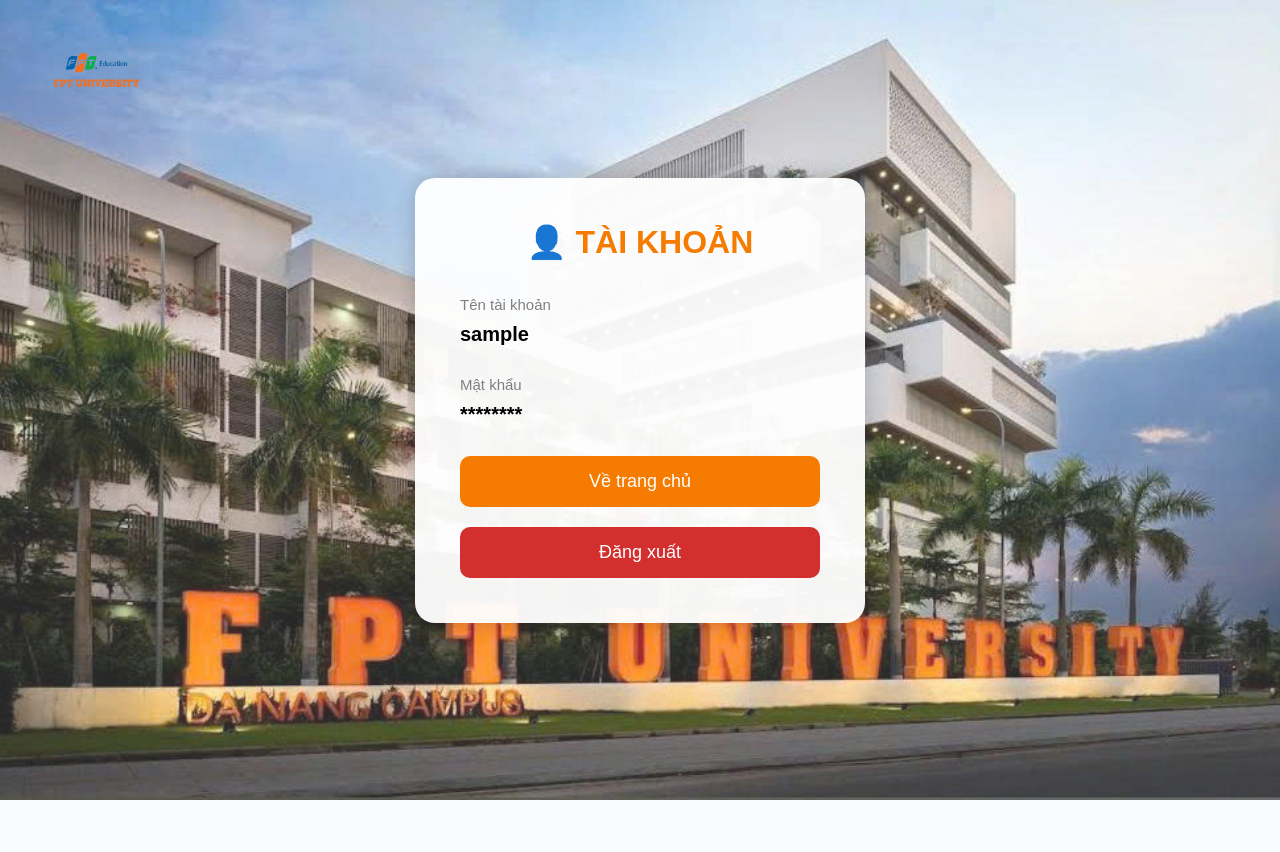
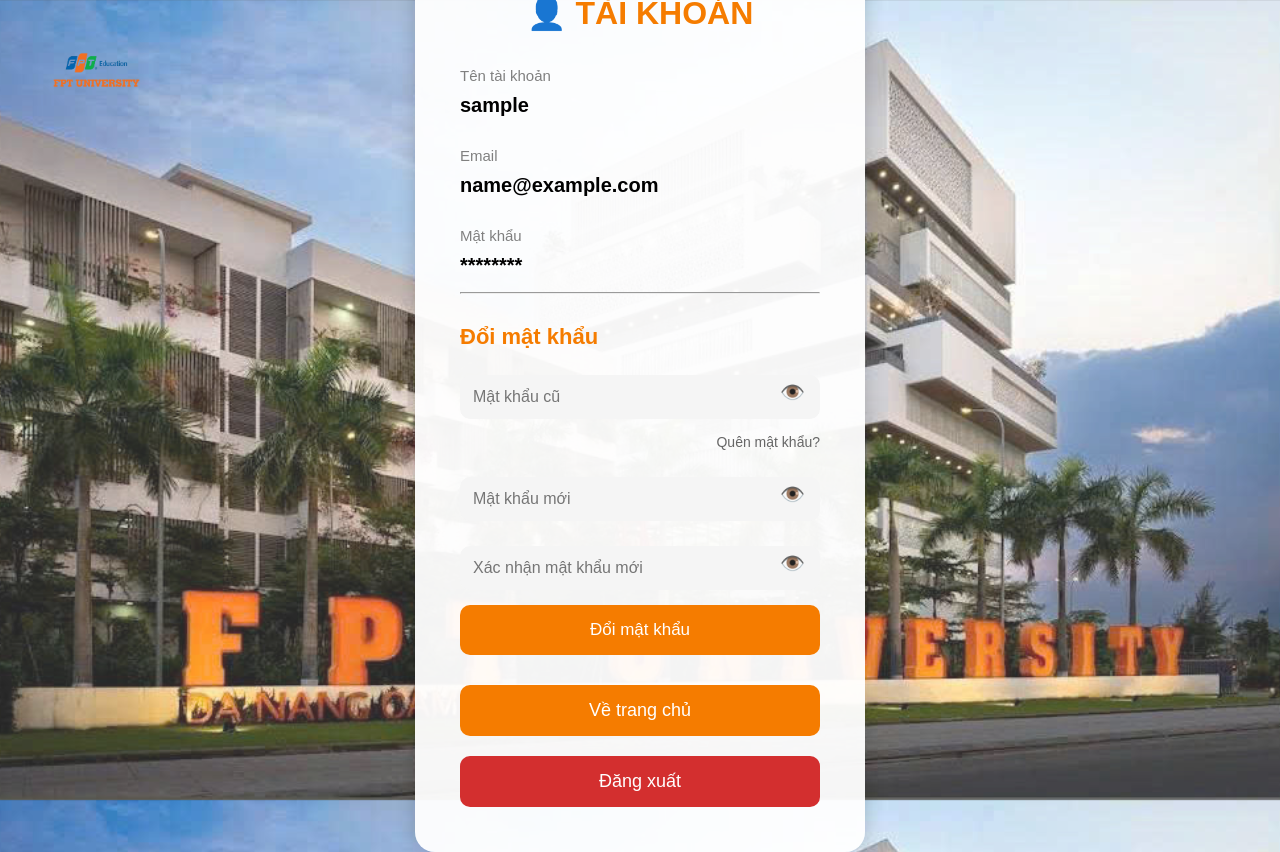
Before and after one commit to nguyendangkhoa22052007-del/SSA101, a Flask app: template templates/account.html in a window 1280 px wide. Before the commit the page ends 800 px from the top, so only its background shows below. Run offline with Flask 3, Linux system fonts and the light colour scheme; the template is opened without the code that fills it: most values are stand-ins (such as "Sample title", 1, 10 or a date in 2020); parts of the project's set-up code (start-up, migrations or seed data) failed here and were passed over.

Commit message:
Update account.html

```diff
--- a/templates/account.html
+++ b/templates/account.html
@@ -6,7 +6,6 @@
 <title>Tài khoản - FPT Support</title>
 
 <style>
-
 *{
     margin:0;
     padding:0;
@@ -19,7 +18,6 @@ body{
     background:url("/static/background.jpg");
     background-size:cover;
     background-position:center;
-
     display:flex;
     justify-content:center;
     align-items:center;
@@ -45,70 +43,79 @@ body::before{
 }
 
 .container{
-
     position:relative;
     z-index:2;
-
     width:450px;
-
     background:rgba(255,255,255,0.95);
-
     padding:45px;
-
     border-radius:20px;
-
     box-shadow:0 0 20px rgba(0,0,0,0.2);
-
 }
 
 h1{
-
     color:#f57c00;
-
     text-align:center;
-
     margin-bottom:35px;
 }
 
 .info{
-
     margin-bottom:30px;
 }
 
 .label{
-
     color:gray;
-
     margin-bottom:10px;
-
     font-size:15px;
 }
 
 .value{
+    font-size:20px;
+    font-weight:bold;
+}
 
-    font-size:20px;
+input{
+    width:100%;
+    padding:13px;
+    margin-top:10px;
+    margin-bottom:15px;
+    border:none;
+    border-radius:10px;
+    background:#f5f5f5;
+    font-size:16px;
+}
 
+button{
+    width:100%;
+    padding:15px;
+    border:none;
+    border-radius:10px;
+    background:#f57c00;
+    color:white;
+    font-size:17px;
+    cursor:pointer;
+}
+
+button:hover{
+    background:#df6b00;
+}
+
+.section-title{
+    margin-top:30px;
+    margin-bottom:15px;
+    font-size:22px;
+    color:#f57c00;
     font-weight:bold;
 }
 
 .btn{
-
     display:block;
-
     text-decoration:none;
-
     text-align:center;
-
     padding:15px;
-
     border-radius:10px;
-
     margin-top:20px;
-
     color:white;
-
     font-size:18px;
-
     transition:0.3s;
 }
 
@@ -128,6 +135,36 @@ h1{
     background:#b71c1c;
 }
 
+/* THÊM CSS ĐỂ ĐỊNH VỊ CON MẮT CHO TRANG ACCOUNT */
+.password-box {
+    position: relative;
+    width: 100%;
+}
+
+.password-box input {
+    margin-bottom: 0; /* Reset margin để con mắt căn giữa chuẩn */
+}
+
+.password-wrapper {
+    margin-top: 10px;
+    margin-bottom: 15px;
+}
+
+.eye-btn {
+    position: absolute;
+    right: 15px;
+    top: 50%;
+    transform: translateY(-50%);
+    cursor: pointer;
+    font-size: 20px;
+    color: #777;
+    user-select: none;
+    z-index: 5;
+}
+
+.eye-btn:hover {
+    color: #f57c00;
+}
 </style>
 </head>
 
@@ -141,43 +178,86 @@ h1{
 
     <h1>👤 TÀI KHOẢN</h1>
 
+    {% if error %}
+    <div style="color:red; text-align:center; margin-bottom:15px;">
+        {{ error }}
+    </div>
+    {% endif %}
+
+    {% if success %}
+    <div style="color:green; text-align:center; margin-bottom:15px;">
+        {{ success }}
+    </div>
+    {% endif %}
+
     <div class="info">
+        <div class="label">Tên tài khoản</div>
+        <div class="value">{{ username }}</div>
 
-        <div class="label">
-            Tên tài khoản
+        <div class="info" style="margin-top: 30px; margin-bottom: 0;">
+            <div class="label">Email</div>
+            <div class="value">{{ email }}</div>
         </div>
-
-        <div class="value">
-            {{ username }}
-        </div>
-
     </div>
 
     <div class="info">
-
-        <div class="label">
-            Mật khẩu
-        </div>
-
+        <div class="label">Mật khẩu</div>
         <div class="value">
             ********
+            <hr style="margin-top: 15px;">
+
+            <div class="section-title">Đổi mật khẩu</div>
+
+            <form method="POST" action="/change-password">
+                <div class="password-wrapper">
+                    <div class="password-box">
+                        <input type="password" name="old_password" placeholder="Mật khẩu cũ" required>
+                        <span class="eye-btn" onclick="togglePassword(this)">👁️</span>
+                    </div>
+                </div>
+
+                <div style="text-align: right; margin-top: -5px; margin-bottom: 15px;">
+                    <a href="/forgot-password" style="font-size: 14px; font-weight: normal; color: #666; text-decoration: none; transition: 0.2s;" onmouseover="this.style.color='#f57c00'; this.style.textDecoration='underline'" onmouseout="this.style.color='#666'; this.style.textDecoration='none'">Quên mật khẩu?</a>
+                </div>
+
+                <div class="password-wrapper">
+                    <div class="password-box">
+                        <input type="password" name="new_password" placeholder="Mật khẩu mới" required>
+                        <span class="eye-btn" onclick="togglePassword(this)">👁️</span>
+                    </div>
+                </div>
+
+                <div class="password-wrapper">
+                    <div class="password-box">
+                        <input type="password" name="confirm_password" placeholder="Xác nhận mật khẩu mới" required>
+                        <span class="eye-btn" onclick="togglePassword(this)">👁️</span>
+                    </div>
+                </div>
+
+                <button type="submit">Đổi mật khẩu</button>
+            </form>
         </div>
-
     </div>
 
-    <a href="/" class="btn home">
-
-        Về trang chủ
-
-    </a>
-
-    <a href="/logout" class="btn logout">
-
-        Đăng xuất
-
-    </a>
+    <a href="/" class="btn home">Về trang chủ</a>
+    <a href="/logout" class="btn logout">Đăng xuất</a>
 
 </div>
 
+<script>
+function togglePassword(btn) {
+    // Tìm ô input nằm ngay trước thẻ span con mắt đang được click
+    let input = btn.previousElementSibling;
+
+    if (input.type === "password") {
+        input.type = "text";
+        btn.textContent = "🙈"; // Đổi thành khỉ che mắt khi hiện pass
+    } else {
+        input.type = "password";
+        btn.textContent = "👁️"; // Đổi lại thành mắt khi ẩn pass
+    }
+}
+</script>
+
 </body>
 </html>
```
